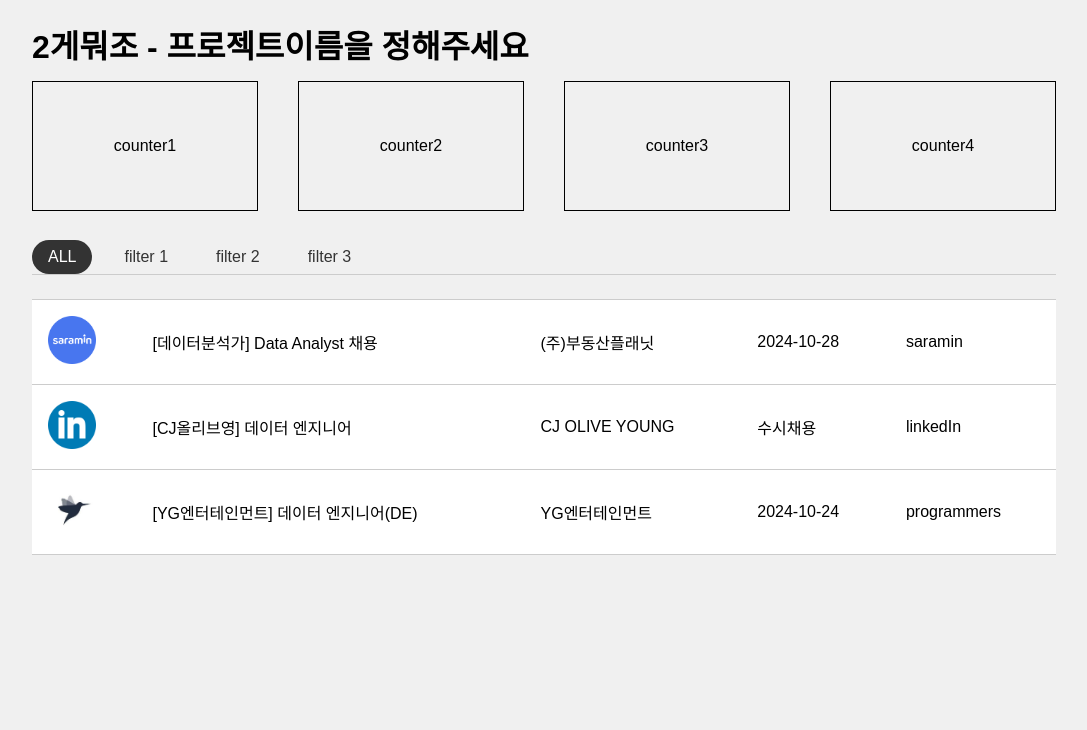
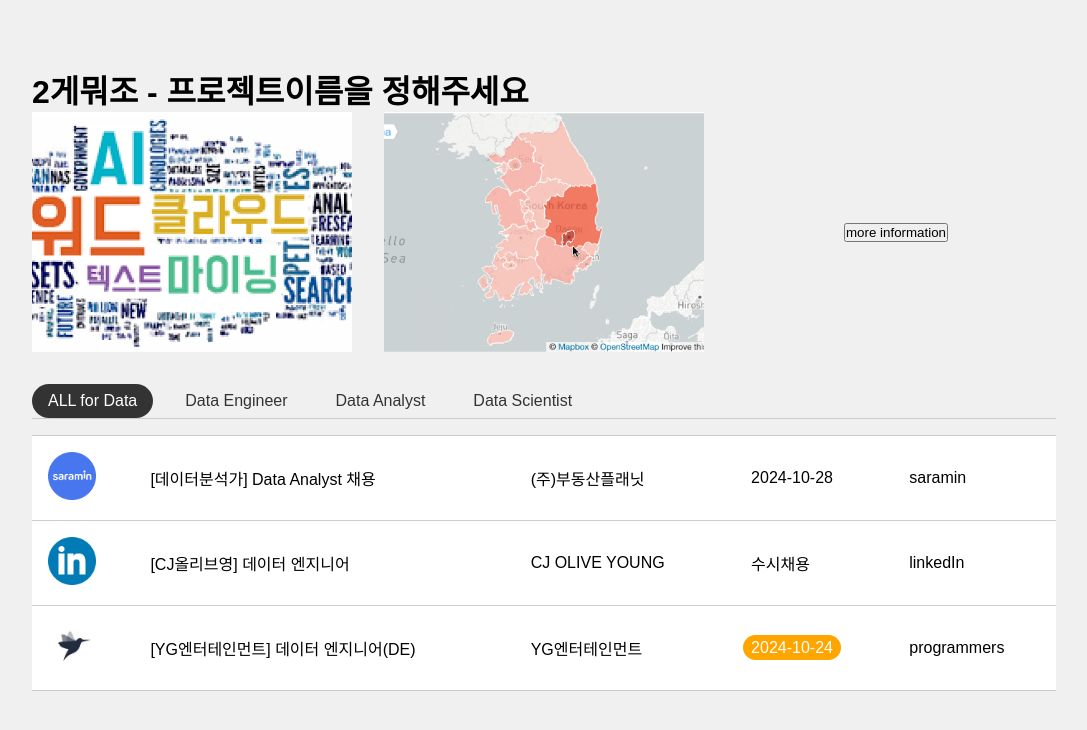
Before and after one commit to Proverbs1603/DataCareerBoard, a Django app: page /recruits in a window 1280 px wide. Shown: the top 730 px of the page, without its empty margins (96-1183 px from the left). Run offline with Django 5.2, Linux system fonts and the light colour scheme; data comes from the database, SQL or seed files in the repository.

Commit message:
Update HTML with Changed Information

```diff
--- a/recruits/static/css/style.css
+++ b/recruits/static/css/style.css
@@ -9,34 +9,36 @@
   background-color: #f0f0f0;
 }
 header {
-    height: 14rem;
   display: flex;
   flex-direction: column;
   justify-content: center;
 }
-  .title {
-    margin-bottom: 0;
-    height: 30%;
+h1 {
+  margin-top: 2rem;
+  height: 5rem;
   display: flex;
   align-items: end;
 }
-  .container {
-    height: 70%;
+.summary-wrapper {
   display: flex;
   justify-content: space-between;
   align-items: center;
 }
 .summary {
-    border: 1px solid black;
-    width: 14rem;
-    height: 8rem;
+  width: 20rem;
+  height: 15rem;
   display: flex;
   justify-content: center;
   align-items: center;
 }
+.summary img {
+  width: 20rem;
+  height: 15rem;
+  object-fit: cover;
+}
 .filter-nav {
   display: flex;
-    margin: 1rem 0;
+  margin-top: 2rem;
   border-bottom: 1px solid #ccc;
 }
 .filter-nav a {
@@ -57,7 +59,7 @@
 .results-table {
   width: 100%;
   border-collapse: collapse;
-    margin-top: 1.5rem;
+  margin-top: 1rem;
   background-color: white;
 }
 th,
@@ -80,3 +82,30 @@
 .logo:hover {
   transform: scale(1.3);
 }
+.end-date span {
+  padding: 0.25rem 0.5rem;
+  border-radius: 5rem;
+}
+.red-background {
+  color: red !important;
+}
+.orange-background {
+  background-color: orange !important;
+  color: white !important;
+  position: relative;
+}
+.orange-background::after {
+  content: "일주일 내 마감입니다";
+  position: absolute;
+  /* bottom: 100%; */
+  bottom: -80%;
+  left: 50%;
+  transform: translateX(-50%);
+  color: orange;
+  white-space: nowrap;
+  opacity: 0;
+  transition: opacity 0.3s;
+}
+.orange-background:hover::after {
+  opacity: 0.8; /* 마우스를 올리면 보이도록 설정 */
+}
--- a/recruits/templates/job_list.html
+++ b/recruits/templates/job_list.html
@@ -5,57 +5,85 @@
     <meta charset="UTF-8" />
     <meta name="viewport" content="width=device-width, initial-scale=1.0" />
     <title>2게뭐조</title>
-    <link rel="stylesheet" href="static/css/style.css">
-
+    <link rel="stylesheet" href="static/css/style.css" />
   </head>
   <body>
     <header>
-      <div class="title"><h1>2게뭐조 - 프로젝트이름을 정해주세요</h1></div>
-      <div class="container">
-        <div class="summary">counter1</div>
-        <div class="summary">counter2</div>
-        <div class="summary">counter3</div>
-        <div class="summary">counter4</div>
+      <h1>2게뭐조 - 프로젝트이름을 정해주세요</h1>
+      <div class="summary-wrapper">
+        <div class="summary">
+          <img src="/static/assets/image/wordcloud.png" alt="Word Cloud" />
+        </div>
+        <div class="summary">
+          <img src="/static/assets/image/map.png" alt="Map" />
+        </div>
+        <div class="summary">
+          <button>more information</button>
+        </div>
       </div>
     </header>
-    <section>
-      <nav class="filter-container">
-        <div class="filter-nav">
-          <a href="#" id="filterA" class="active">ALL</a>
-          <a href="#" id="filterA">filter 1</a>
-          <a href="#" id="filterB">filter 2</a>
-          <a href="#" id="filterC">filter 3</a>
-        </div>
-      </nav>
-    </section>
+
+    <nav class="filter-nav">
+      <a href="#" id="filterA" class="active">ALL for Data</a>
+      <a href="#" id="filterA">Data Engineer</a>
+      <a href="#" id="filterB">Data Analyst</a>
+      <a href="#" id="filterC">Data Scientist</a>
+    </nav>
+
     <section class="search-container">
       <table class="results-table">
-        <!-- <thead>
-          <tr>
-            <th>바로가기</th>
-            <th>제목</th>
-            <th>회사</th>
-            <th>마감일</th>
-            <th>출처</th>
-          </tr>
-        </thead> -->
         <tbody id="result">
           {% for recruit in recruits %}
-          <tr>
+          <tr class="recruit-row">
             <td>
               <a href="{{ recruit.detail_url }}">
-                <!-- <img src="/static/image/{{ img.image }}.png" alt="로고" style="width: 3rem; height: auto" /> -->
                 <img src="/static/assets/image/{{ recruit.platform_name }}.png" alt="로고" style="width: 3rem; height: auto" />
               </a>
             </td>
             <td>{{ recruit.title }}</td>
             <td>{{ recruit.company_name }}</td>
-            <td>{{ recruit.end_date }}</td>
+            <td class="end-date" data-end-date="{{ recruit.end_date }}">
+              <span>{{ recruit.end_date }}</span>
+            </td>
             <td>{{ recruit.platform_name }}</td>
           </tr>
           {% endfor %}
         </tbody>
       </table>
     </section>
+
+    <script>
+      document.addEventListener("DOMContentLoaded", function () {
+        const endDateCells = document.querySelectorAll(".end-date");
+        const today = new Date();
+        today.setHours(0, 0, 0, 0);
+
+        endDateCells.forEach((cell) => {
+          const endDateString = cell.getAttribute("data-end-date");
+
+          if (endDateString === "수시채용" || endDateString === "채용시") {
+            return;
+          }
+          let endDate = new Date(endDateString);
+          if (isNaN(endDate)) {
+            return;
+          }
+
+          endDate.setHours(0, 0, 0, 0);
+
+          const diffTime = endDate - today;
+          const diffDays = diffTime / (1000 * 60 * 60 * 24);
+
+          console.log("Difference in days:", diffDays);
+          const span = cell.querySelector("span");
+
+          if (diffDays === 0) {
+            span.classList.add("red-background");
+          } else if (diffDays > 0 && diffDays <= 10) {
+            span.classList.add("orange-background");
+          }
+        });
+      });
+    </script>
   </body>
 </html>
```
Also changed, not shown: recruits/static/assets/image/map.png (added), recruits/static/assets/image/wordcloud.png (added). Lines whose indentation alone changed are shown as unchanged.
